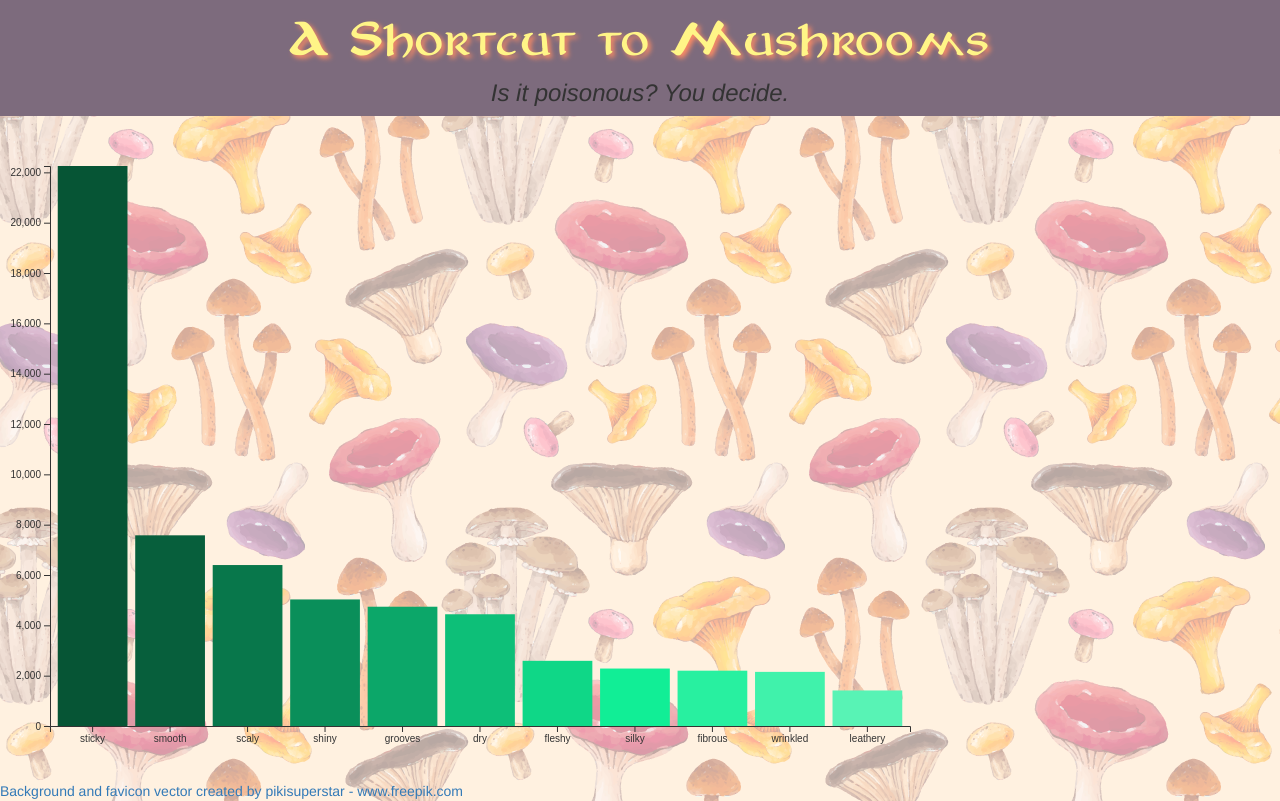
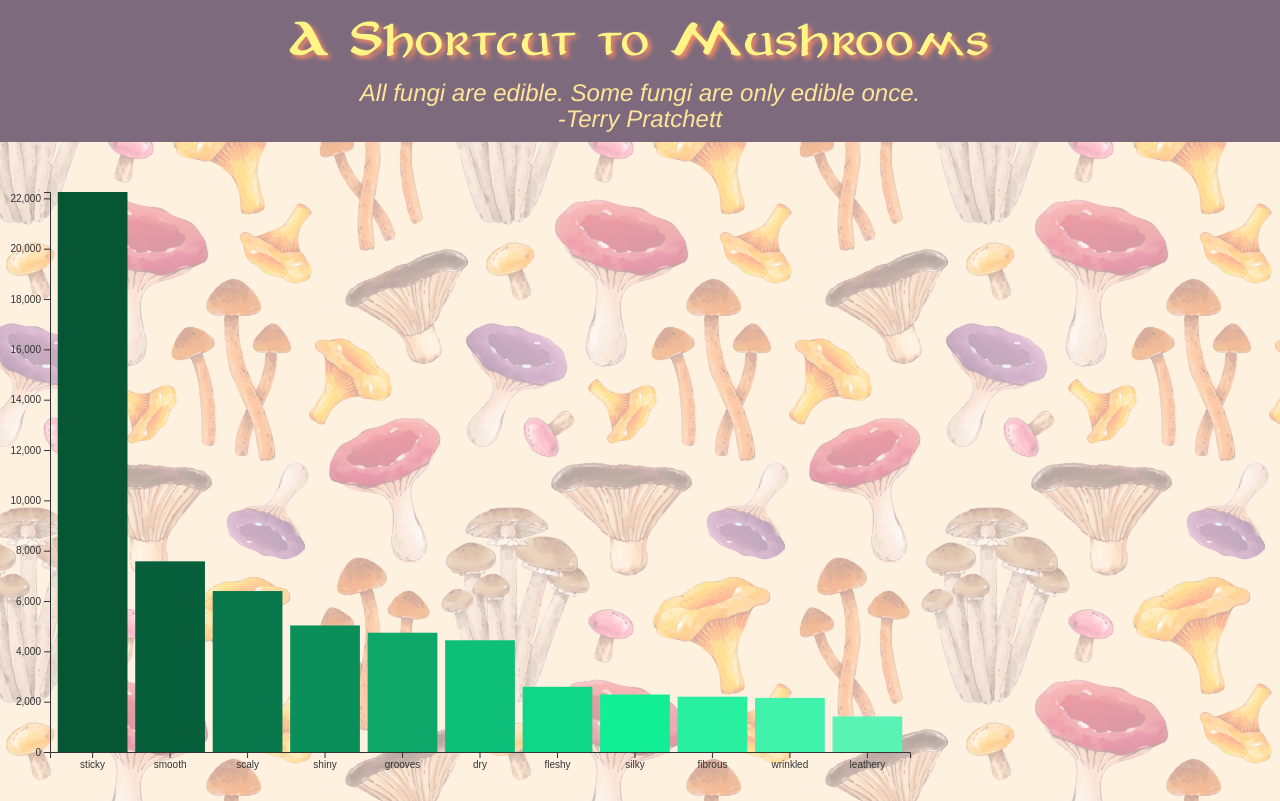
Before and after one commit to lauragabrielson/Mushroom_Classifier, a Python web app: template templates/index.html in a window 1280 px wide. Shown: the top 801 px of the page. Run offline with Jinja, Linux system fonts and the light colour scheme; the template is opened without the code that fills it, so the values that code supplies are empty; some libraries are stand-ins or nearby versions.

Commit message:
changed subtitle.

```diff
--- a/static/css/style.css
+++ b/static/css/style.css
@@ -13,3 +13,7 @@
     color: #FFF587;
     text-shadow: 3px 3px 5px #FF8C64;
     }
+
+  h3 {
+    color: #FFE49A;
+  }
--- a/templates/index.html
+++ b/templates/index.html
@@ -24,7 +24,7 @@
     <header>
       <div>
         <center><h1><strong>A Shortcut to Mushrooms</strong></h1></center>
-        <center><h3><i>Is it poisonous? You decide.</i></h3></center>
+        <center><h3><i>All fungi are edible. Some fungi are only edible once.</br>-Terry Pratchett</i></h3></center>
       </div>
     </header>
   </div>
```
